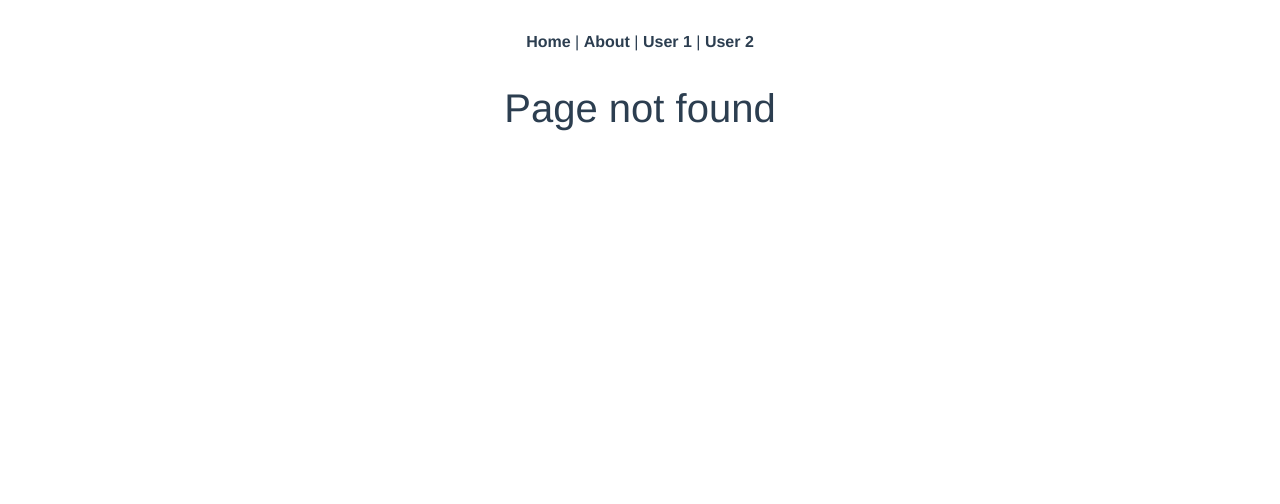
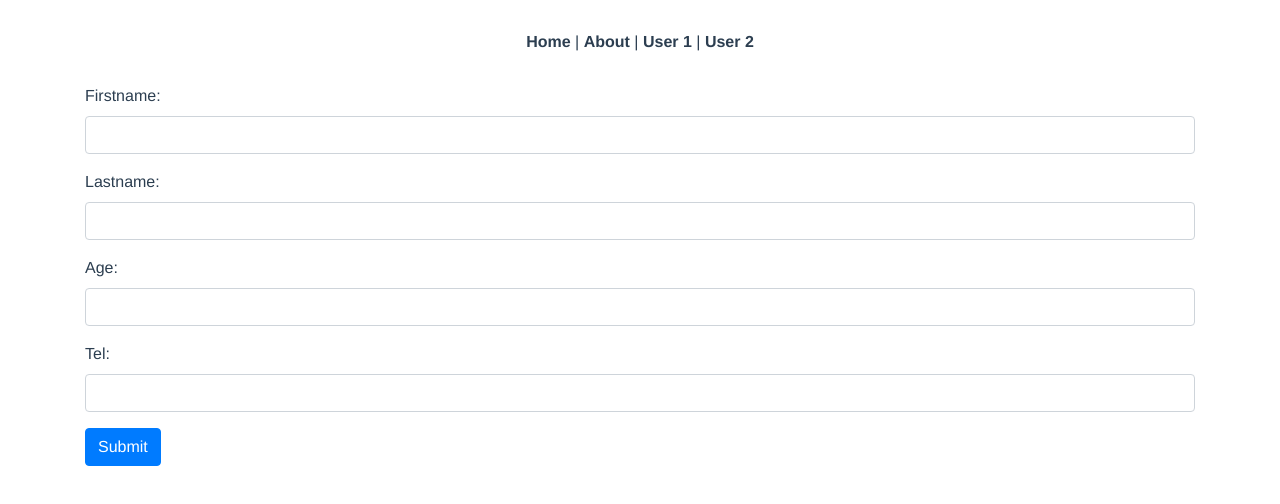
Before and after one commit to ftgs40/vue_001, a Vue app: page /user/edit/1 in a window 1280 px wide. Before the commit this address had no page. Shown: the top 504 px of the page. Built offline with nearby package versions, Linux system fonts and the light colour scheme; no server answers.

Commit message:
add crud example

```diff
--- a/package.json
+++ b/package.json
@@ -8,6 +8,7 @@
     "lint": "vue-cli-service lint"
   },
   "dependencies": {
+    "axios": "^0.21.1",
     "bootstrap": "^4.5.3",
     "bootstrap-vue": "^2.21.2",
     "core-js": "^3.6.5",
--- /dev/null
+++ b/src/components/FormUser.vue
@@ -0,0 +1,103 @@
+<template>
+  <div class="text-left">
+    <b-form @submit="onSubmit" @reset="onReset" v-if="show">
+      <b-form-group
+        id="input-group-1"
+        label="Firstname:"
+        label-for="input-1"
+      >
+        <b-form-input
+          id="input-1"
+          v-model="form.firstname"
+          type="text"
+          required
+        ></b-form-input>
+      </b-form-group>
+
+      <b-form-group id="input-group-2" label="Lastname:" label-for="input-2">
+        <b-form-input
+          id="input-2"
+          v-model="form.lastname"
+          placeholder=""
+          required
+        ></b-form-input>
+      </b-form-group>
+
+      <b-form-group id="input-group-2" label="Age:" label-for="input-2">
+        <b-form-input
+          id="input-2"
+          v-model="form.age"
+          placeholder=""
+          required
+        ></b-form-input>
+      </b-form-group>
+
+      <b-form-group id="input-group-2" label="Tel:" label-for="input-2">
+        <b-form-input
+          id="input-2"
+          v-model="form.tel"
+          placeholder=""
+          required
+        ></b-form-input>
+      </b-form-group>
+
+
+      <b-button type="submit" variant="primary">Submit</b-button>
+    </b-form>
+  </div>
+</template>
+
+<script>
+export default {
+  name: 'FormUser',
+  props: {
+    addUser: Function,
+    userData: {
+      type: Object,
+      default: function () {
+        return {}
+      }
+    }
+  },
+  data: function() {
+    return {
+      form: {
+        firstname: '',
+        lastname: '',
+        age: '',
+        tel: '',
+      },
+      show: true,
+    }
+  },
+  watch: {
+    userData(user) {
+      this.form = user
+    }
+  },
+  methods: {
+    onReset(event) {
+      event.preventDefault()
+      // Reset our form values
+      this.form.email = ''
+      this.form.name = ''
+      this.form.food = null
+      this.form.checked = []
+      // Trick to reset/clear native browser form validation state
+      this.show = false
+      this.$nextTick(() => {
+        this.show = true
+      })
+    },
+    onSubmit(event) {
+      event.preventDefault()
+      // alert(JSON.stringify(this.form))
+      this.addUser(this.form)
+    },
+  }
+}
+</script>
+
+<style>
+
+</style>
--- a/src/router/index.js
+++ b/src/router/index.js
@@ -5,15 +5,17 @@ import Home from '../views/Home.vue'
 import Abount from '../views/About.vue'
 import PageNotFound from '../views/Notfound'
 import User from '../views/User'
+import UserList from '../views/UserList'
+import UserEdit from '../views/UserEdit'
 
 Vue.use(VueRouter)
 
 const routes = [
-  {
-    path: '/',
-    name: 'Home',
-    component: Home
-  },
+  // {
+  //   path: '/',
+  //   name: 'Home',
+  //   component: Home
+  // },
   {
     path: '/about',
     name: 'About',
@@ -23,6 +25,16 @@ const routes = [
     path: '/user/:id',
     name: 'User',
     component: User
+  },
+  {
+    path: '/',
+    name: 'UserList',
+    component: UserList
+  },
+  {
+    path: '/user/edit/:id',
+    name: 'UserEdit',
+    component: UserEdit
   },
   {
     path: "*",
--- /dev/null
+++ b/src/views/UserEdit.vue
@@ -0,0 +1,55 @@
+<template>
+  <b-container>
+    <FormUser v-bind:addUser="updateUserById" v-bind:userData="userData" ></FormUser>
+  </b-container>
+</template>
+
+<script>
+import axios from 'axios'
+import FormUser from '../components/FormUser'
+
+export default {
+  name: 'UserEdit',
+  components: {
+    FormUser,
+  },
+  data: function() {
+    return {
+      userData: {}
+    }
+  },
+  created: function() {
+    this.getUserByID(this.$route.params.id)
+  },
+  methods: {
+    async getUserByID(id) {
+      try {
+        let result = await axios.get('http://vue-api.nncarrent.com/getUserByID.php?id=' + id)
+        console.log(result.data)
+        this.userData = result.data
+      } catch (error) {
+        console.log('error->', error)
+      }
+    },
+    async updateUserById(data) {
+      const userID = this.userData.id
+      try {
+        let result = await axios.post('http://vue-api.nncarrent.com/updateUserByID.php?id=' + userID, {
+          firstname: data.firstname,
+          lastname: data.lastname,
+          age: data.age,
+          tel: data.tel,
+        })
+        console.log(result.data)
+        this.$router.push('/')
+      } catch (error) {
+        console.log('error->', error)
+      }
+    }
+  }
+}
+</script>
+
+<style>
+
+</style>
--- /dev/null
+++ b/src/views/UserList.vue
@@ -0,0 +1,115 @@
+<template>
+  <b-container>
+    <h1>User List</h1>
+    <b-row>
+      <b-col>
+        <FormUser v-bind:addUser="addUser"></FormUser>
+      </b-col>
+
+      <b-col>
+        <div>
+          <div>
+            <b-table striped hover :items="items" :fields="fields">
+              <template #cell(delete)="data">
+                 <a href="javascript:void(0)" v-on:click="deleteByID(data.item.id)">ลบ</a>
+              </template>
+              <template #cell(edit)="data">
+                 <a href="javascript:void(0)" v-on:click="goToEditPage(data.item)">แก้ไข</a>
+              </template>
+            </b-table>
+          </div>
+          <div v-if="!getItemTotal">
+            ไม่พบข้อมูล
+          </div>
+        </div>
+      </b-col>
+    </b-row>
+
+
+
+  </b-container>
+</template>
+
+<script>
+import axios from 'axios'
+import FormUser from '@/components/FormUser.vue'
+
+export default {
+  components: {
+    FormUser
+  },
+  data() {
+    return {
+      fields: [
+        { key: 'firstname', label: 'ชื่อจริง' },
+        { key: 'lastname', label: 'นามสกุล' },
+        { key: 'age', label: 'อายุ' },
+        { key: 'edit', label: 'แก้ไข' },
+        { key: 'delete', label: 'ลบ' },
+      ],
+      items: [
+        // { age: 40, first_name: 'Dickerson', last_name: 'Macdonald' },
+        // { age: 21, first_name: 'Larsen', last_name: 'Shaw' },
+        // { age: 89, first_name: 'Geneva', last_name: 'Wilson' },
+        // { age: 38, first_name: 'Jami', last_name: 'Carney' }
+      ],
+    }
+  },
+  computed: {
+    getItemTotal: function() {
+      if (this.items.length > 0) {
+        return true
+      } else {
+        return false
+      }
+    },
+  },
+  created: function() {
+    this.getAllUser()
+  },
+  methods: {
+    async addUser(data) {
+      console.log(JSON.stringify(data))
+      let result
+      try {
+        result = await axios.post('http://vue-api.nncarrent.com/createUser.php', {
+          firstname: data.firstname,
+          lastname: data.lastname,
+          age: data.age,
+          tel: data.tel,
+        })
+        console.log(result.data)
+        this.getAllUser()
+      } catch (error) {
+        console.log('error->', error)
+      }
+    },
+    async getAllUser() {
+      try {
+        let result = await axios.get('http://vue-api.nncarrent.com/getUserList.php')
+        console.log(result.data)
+        this.items = result.data
+      } catch (error) {
+        console.log('error->', error)
+      }
+    },
+    async deleteByID(id) {
+      console.log(id)
+      try {
+        let result = await axios.post('http://vue-api.nncarrent.com/deleteUserByID.php?id=' + id)
+        console.log(result.data)
+        this.getAllUser()
+      } catch (error) {
+        console.log('error->', error)
+      }
+    },
+    async goToEditPage(userData) {
+      this.$router.push({ path: `/user/edit/${userData.id}` })
+    },
+  }
+}
+</script>
+
+<style>
+
+</style>
```
Also changed, not shown: 1 other file (tests, documents, lock files or other folders).
